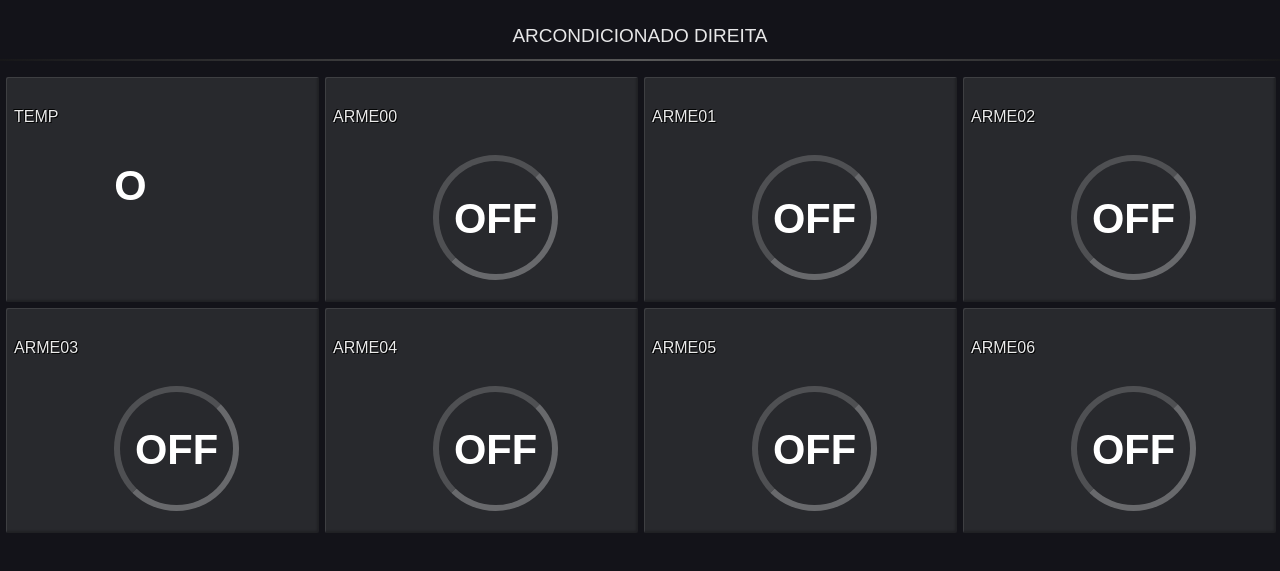
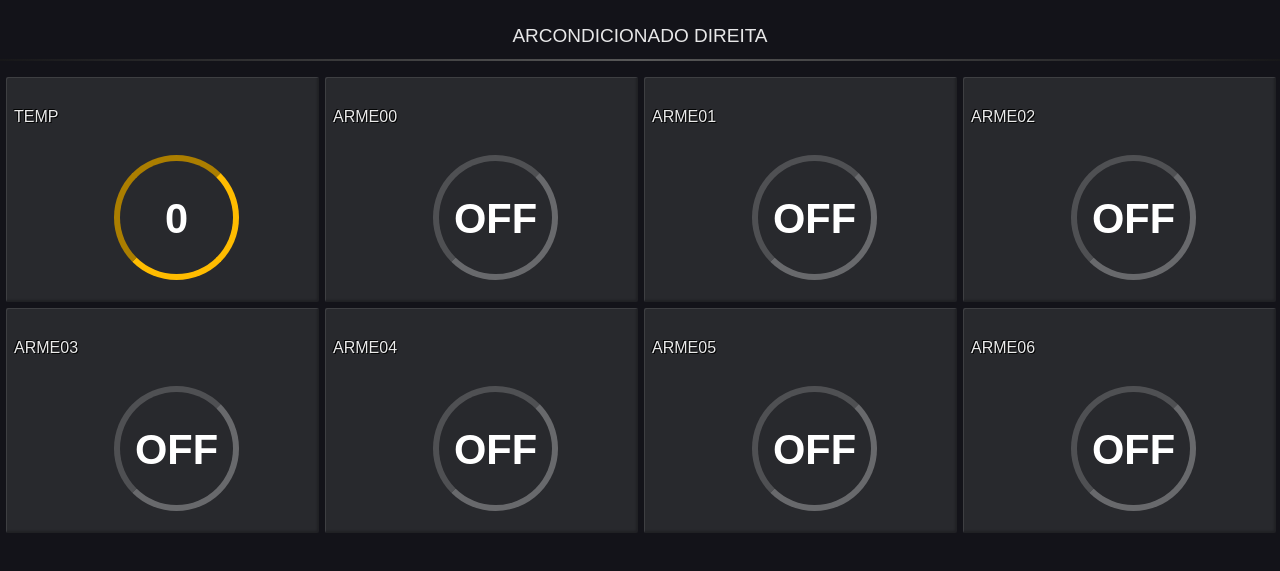
Before and after one commit to edufilgueira/cn_app_central, a plain HTML site: page index.html in a window 1280 px wide. Shown: the part 101-672 px from the top of the page. Drawn offline with nearby package versions, Linux system fonts and the light colour scheme.

Commit message:
Adicionando Temperatura

```diff
--- a/index.html
+++ b/index.html
@@ -58,9 +58,9 @@
     <label class="label">
       <input id="T00" class="label__checkbox" type="checkbox" />
         <span class="label__text">
-          <span class="T00" id="T00" value="ON" style="color: white;font-weight: bold;">
-			O
-          </span>
+          <a class="label__check__temperatura" id="displayTemp00" value="ON" style="color: white;font-weight: bold;">
+			0
+		  </a>
       </span>
     </label>
   </div>
@@ -278,8 +278,8 @@ $(document).ready(function(){
 		    jsonp: false,
 		    jsonpCallback: 'dados', // IMPORTANTE
 		    success: function(data,status,xhr) {
-			//console.log(data)
-				$('#T00').text(data.temperatura);
+
+				$('#displayTemp00').html(data.temperatura+'º');
 				$('#00').html(statusReturn(data._pino0));
 				$('#01').html(statusReturn(data._pino1));
 				$('#02').html(statusReturn(data._pino2));
```
